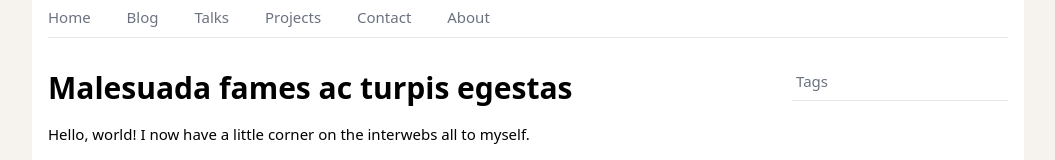
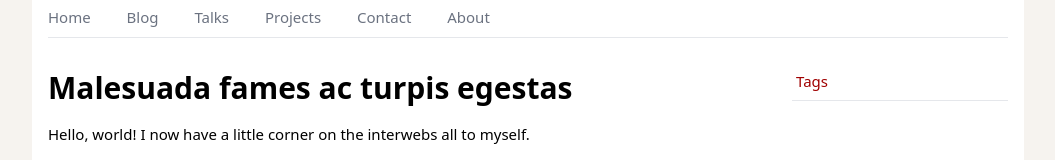
Before and after one commit to pcheng17/blog.petercheng.me, a SvelteKit app: page / in a window 1280 px wide. Shown: the part 219-379 px from the top of the page, without its empty margins (112-1167 px from the left). Built offline with nearby package versions, Linux system fonts and the light colour scheme.

Commit message:
Color changes

```diff
--- a/src/lib/components/NavLink.svelte
+++ b/src/lib/components/NavLink.svelte
@@ -3,6 +3,6 @@
   export let text: string = "";
 </script>
 
-<a {href} class="text-gray-500 hover:text-gray-700">
+<a {href} class="text-gray-500 hover:text-gray-800">
   {text}
 </a>
--- a/src/lib/components/SidebarHeading.svelte
+++ b/src/lib/components/SidebarHeading.svelte
@@ -2,6 +2,6 @@
   export let text = "";
 </script>
 
-<h2 class="text-gray-500 text-[15px] pb-2 px-1 mb-2 border-b">
+<h2 class="text-penn-red text-[15px] pb-2 px-1 mb-2 border-b">
   {text}
 </h2>
--- a/tailwind.config.js
+++ b/tailwind.config.js
@@ -3,7 +3,11 @@ export default {
   content: ["./src/**/*.{html,js,svelte,ts}"],
   darkMode: "media",
   theme: {
-    extend: {},
+    extend: {
+      colors: {
+        "penn-red": "#a00000",
+      },
+    },
   },
   plugins: [require("@tailwindcss/typography")],
 };
```
